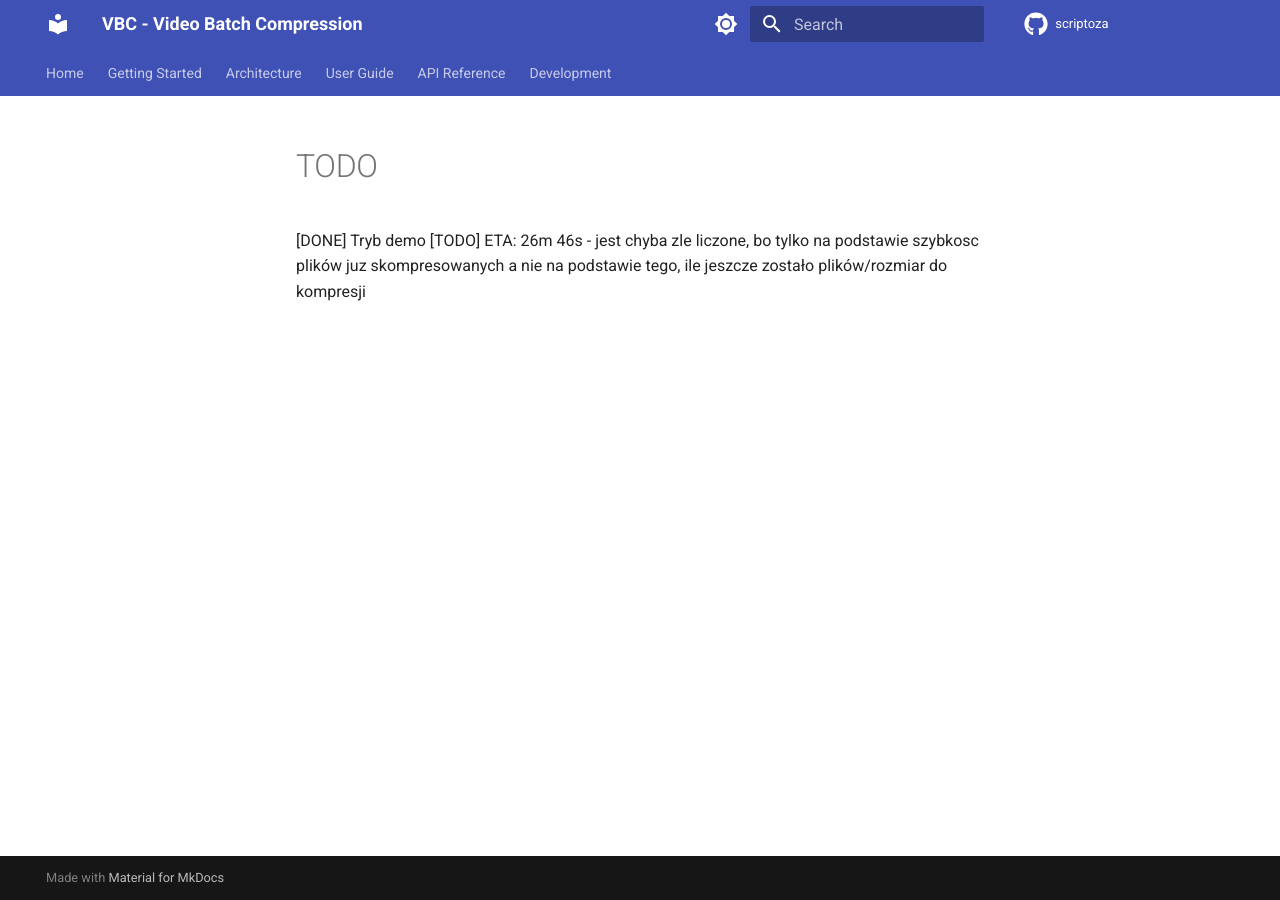
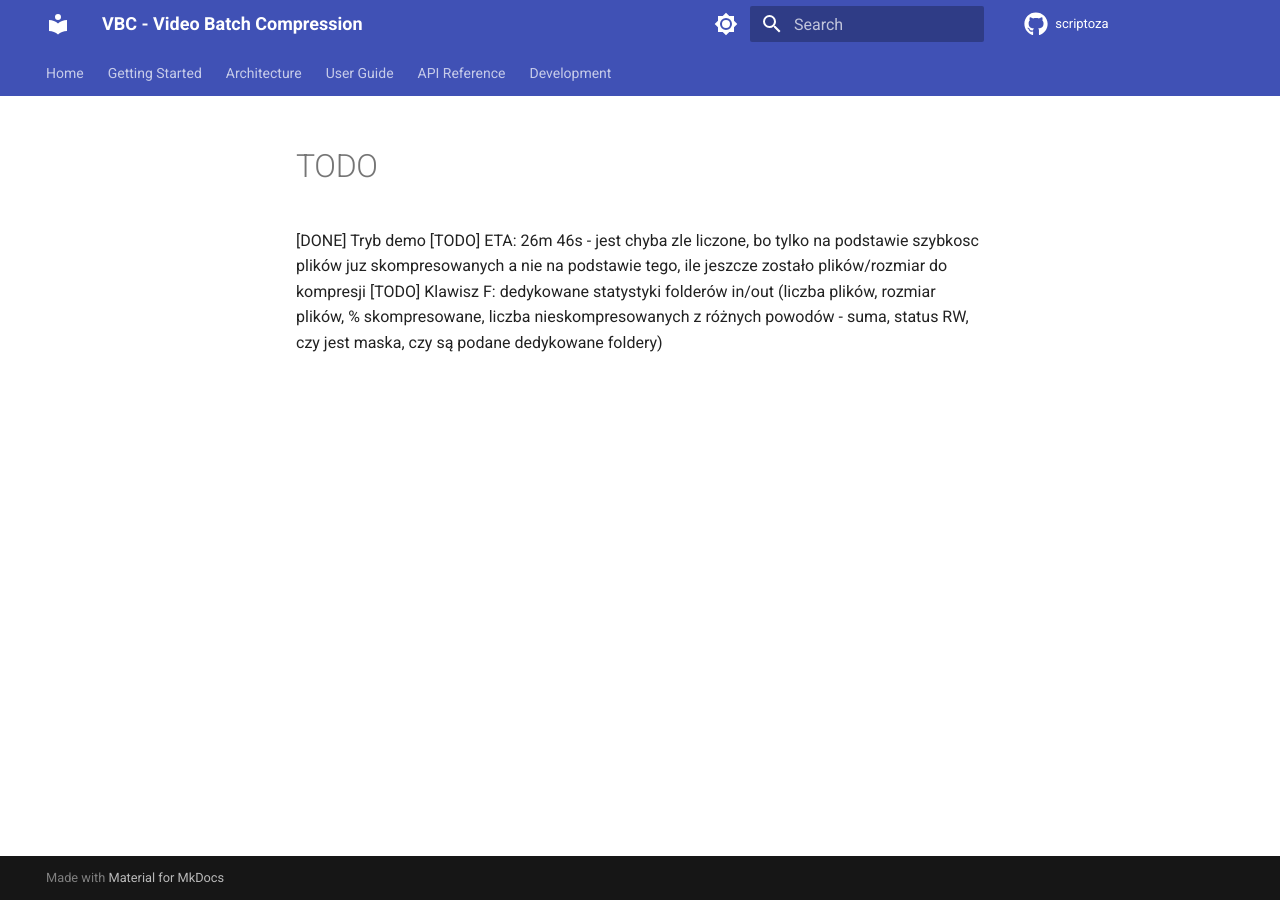
Before and after one commit to hipotures/vbc, an MkDocs documentation site: the page built from docs/TODO.md, in a window 1280 px wide. Built offline with MkDocs 1.6.1 and Material for MkDocs 9.7.7, drawn with Linux system fonts in a browser that asks for light colours; comment, search, counter and statistics services are not loaded.

Commit message:
Add TODO for folder stats hotkey

```diff
--- a/docs/TODO.md
+++ b/docs/TODO.md
@@ -1,2 +1,3 @@
 [DONE] Tryb demo
 [TODO] ETA: 26m 46s - jest chyba zle liczone, bo tylko na podstawie szybkosc plików juz skompresowanych a nie na podstawie tego, ile jeszcze zostało plików/rozmiar do kompresji
+[TODO] Klawisz F: dedykowane statystyki folderów in/out (liczba plików, rozmiar plików, % skompresowane, liczba nieskompresowanych z różnych powodów - suma, status RW, czy jest maska, czy są podane dedykowane foldery)
```
